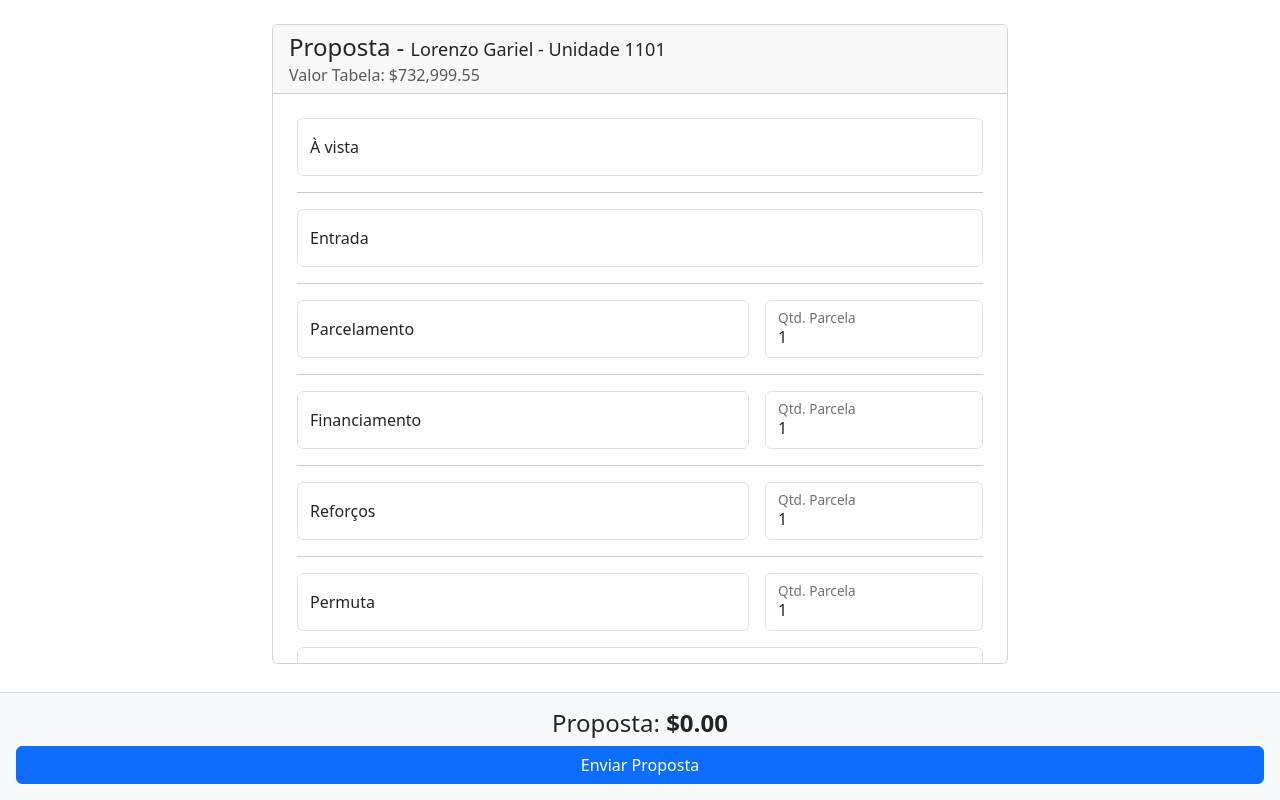
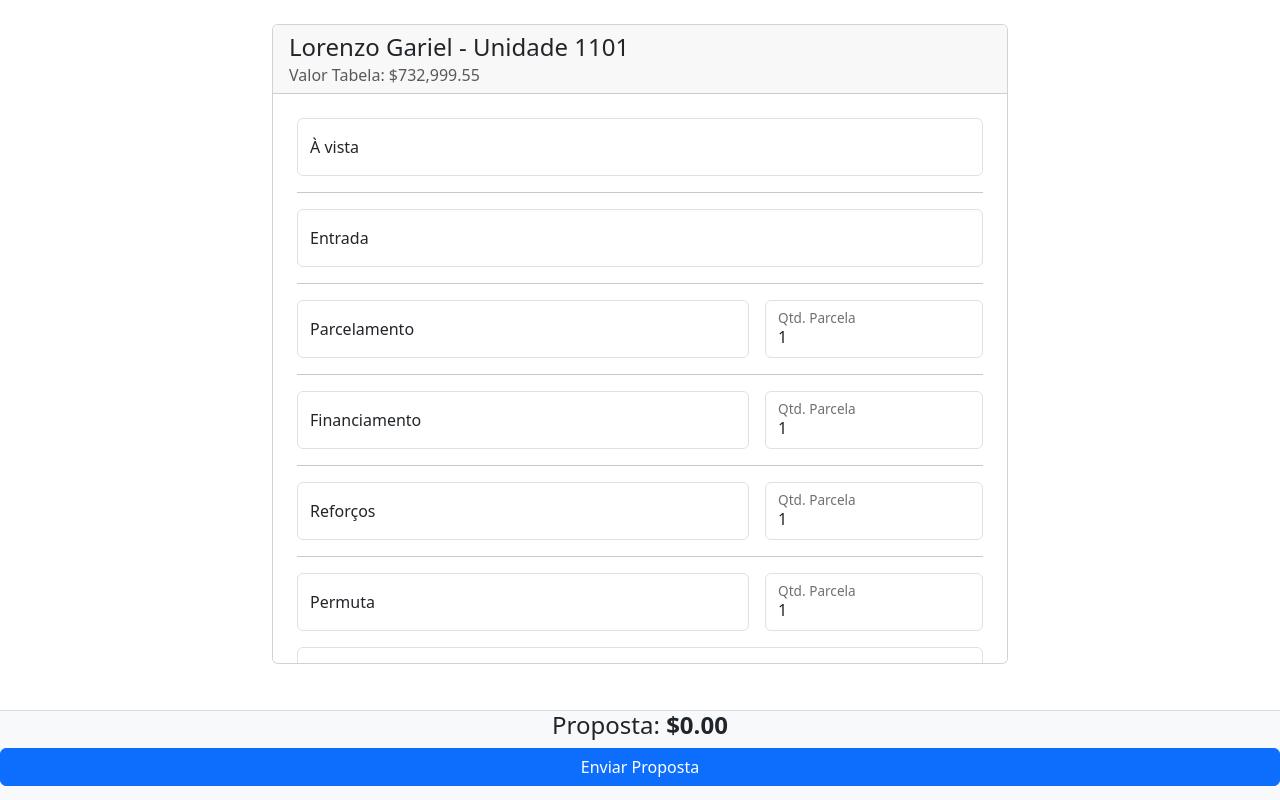
Before and after one commit to danieldaros/htmltest, a plain HTML site: page index.html in a window 1280 px wide. Drawn offline with nearby package versions, Linux system fonts and the light colour scheme; some packages are replaced by stand-ins of ours; a script that the page names is missing.

Commit message:
Update index.html

```diff
--- a/index.html
+++ b/index.html
@@ -11,6 +11,7 @@
             display: flex;
             flex-direction: column;
             min-height: 100vh;
+            margin: 0;
         }
 
         main {
@@ -19,16 +20,25 @@
             /* Espaço para o footer */
         }
 
+        main {
+            flex: 1;
+            padding-bottom: 70px;
+            /* Altura do footer */
+        }
+
         footer {
             position: fixed;
             bottom: 0;
             left: 0;
             width: 100%;
+            height: 90px;
+            /* Defina a altura fixa */
             background-color: #f8f9fa;
-            padding: 1rem;
             text-align: center;
             border-top: 1px solid #ddd;
             z-index: 1000;
+            justify-content: center;
+            align-items: center;
         }
 
         .card {
@@ -45,16 +55,17 @@
 </head>
 
 <body ng-controller="PropostaController">
+    <main>
     <div class="container mt-4">
         <div class="row justify-content-center">
             <div class="col-md-8 col-sm-12">
                 <!-- Card -->
                 <div class="card">
                     <div class="card-header">
-                        <h4>Proposta - <span style="font-size: large;">{{empreendimento.nome}} - Unidade {{empreendimento.unidade}}</span></h4>
+                        <h4>{{empreendimento.nome}} - Unidade {{empreendimento.unidade}}</h4>
                         <h6 class="card-subtitle text-muted">Valor Tabela: {{empreendimento.valor_tabela |
                             currency}}</h6>
-                      </div>
+                    </div>
                     <div class="card-body">
                         <!-- Form -->
                         <form>
@@ -170,10 +181,10 @@
             </div>
         </div>
     </div>
+</main>
     <footer>
-        <h4>Proposta: <strong>{{ calcularTotal() | currency }}</strong><span
-                style="font-size: large;"
-                ng-show="(diferenca < 0 && diferenca != -empreendimento.valor_tabela )">  <span
+        <h4>Proposta: <strong>{{ calcularTotal() | currency }}</strong><span style="font-size: large;"
+                ng-show="(diferenca < 0 && diferenca != -empreendimento.valor_tabela )"> <span
                     class="badge text-bg-danger">{{diferenca | currency}}</span></span></h4>
 
         <div class="d-grid gap-2">
```
